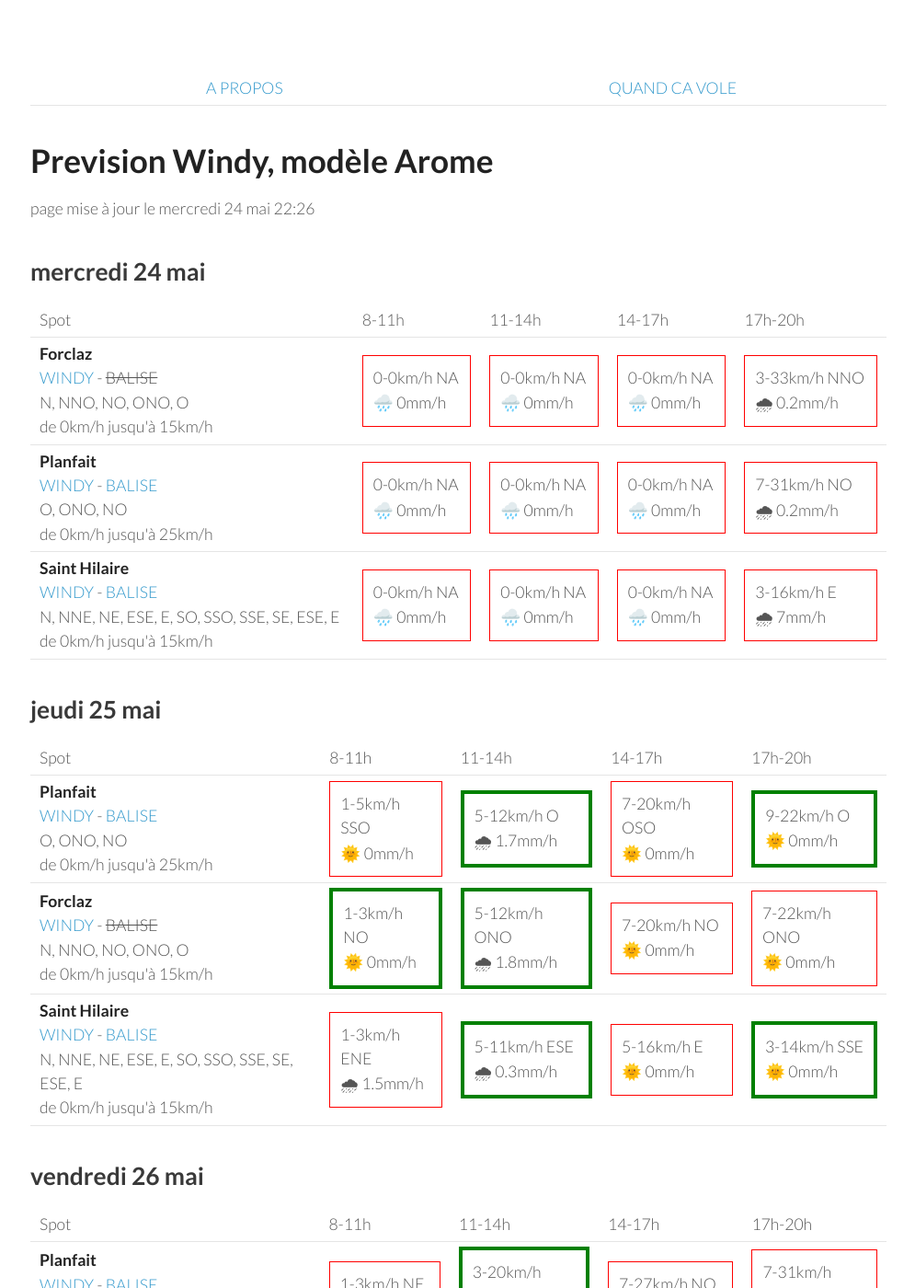
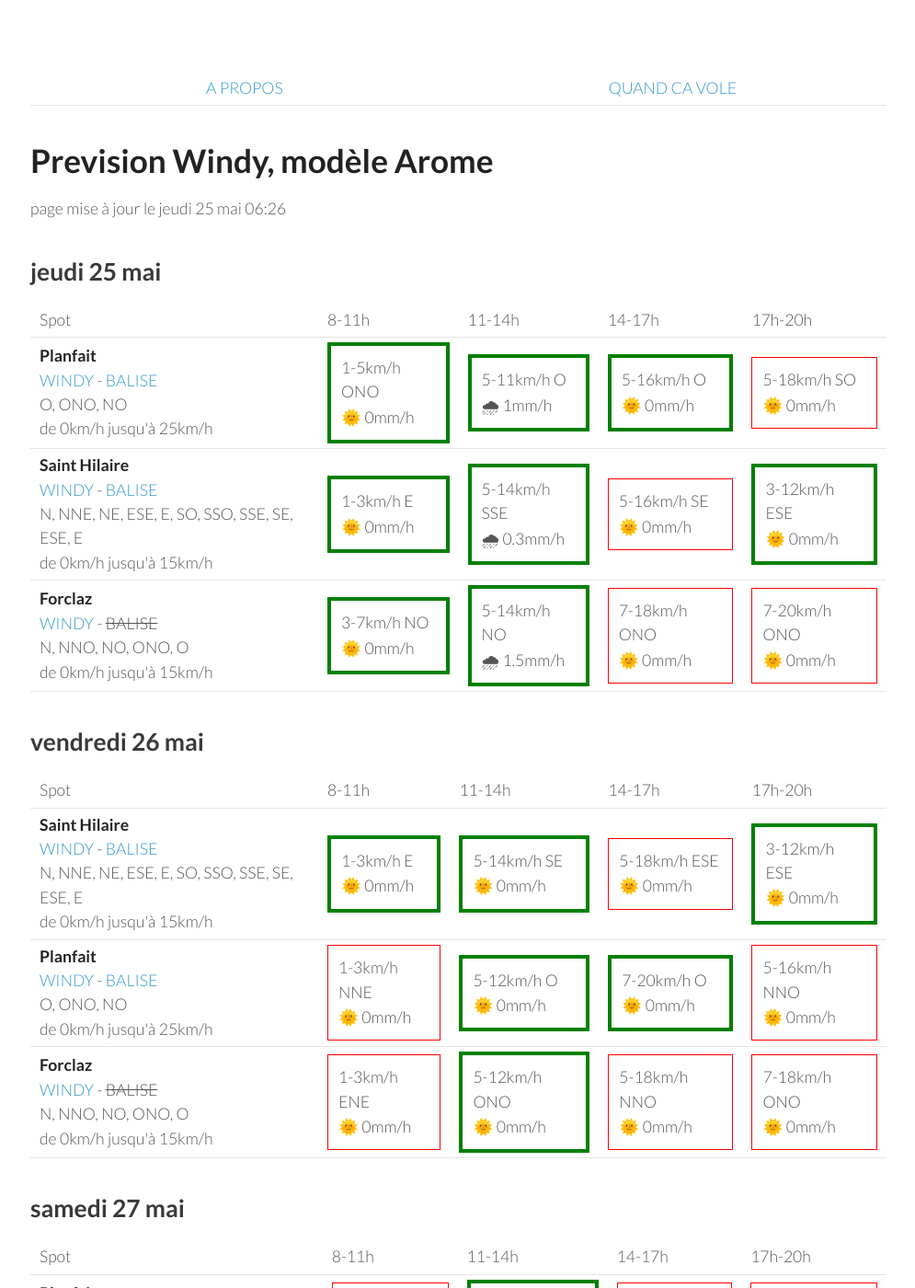
Before and after one commit to parapente-dans-le-nord/parapente-dans-le-nord.github.io, a Jekyll site: the page built from alpes_nord.markdown, in a window 1280 px wide and 1400 px high. Shown: the whole window at 92% size, without its empty margins (25-1020 px from the left). Built offline with Jekyll 4.4.1, drawn with Linux system fonts in a browser that asks for light colours; some of the changed text lies outside the part shown.

Commit message:
update index.markdown

```diff
--- a/alpes_nord.markdown
+++ b/alpes_nord.markdown
@@ -7,51 +7,8 @@ title:  "Tous les spots"
 {: .links}
 
 # Prevision Windy, modèle Arome
-page mise à jour le mercredi 24 mai 22:26
+page mise à jour le jeudi 25 mai 06:26
 
-## mercredi 24 mai
-
-{::nomarkdown}
-<table>
-  <tbody>
-    <tr>
-      <td>Spot</td>
-      <td>8-11h</td>
-      <td>11-14h</td>
-      <td>14-17h</td>
-      <td>17h-20h</td>
-    </tr>
-<tr>
-        <td><strong>Forclaz</strong><br><a href="https://windy.com/45.814/6.247?45.375,6.246,8,m:eVwaglz">WINDY</a> - <span class="no-balise"> BALISE </span><br> <span class="vent-favorable">N, NNO, NO, ONO, O</span><br><span class="force-vent">de 0km/h jusqu'à 15km/h</span> </td>
-
-            <td><div class="not-flyable"><p>0-0km/h NA</p><p>🌧️ 0mm/h</p></div></td>
-            <td><div class="not-flyable"><p>0-0km/h NA</p><p>🌧️ 0mm/h</p></div></td>
-            <td><div class="not-flyable"><p>0-0km/h NA</p><p>🌧️ 0mm/h</p></div></td>
-            <td><div class="not-flyable"><p>3-33km/h NNO</p><p>🌧 0.2mm/h</p></div></td>
-
-    </tr>
-<tr>
-        <td><strong>Planfait</strong><br><a href="https://windy.com/45.853/6.223?45.415,6.223,8">WINDY</a> - <span class=""><a href="https://www.openwindmap.org/PP496">BALISE</a> </span><br> <span class="vent-favorable">O, ONO, NO</span><br><span class="force-vent">de 0km/h jusqu'à 25km/h</span> </td>
-
-            <td><div class="not-flyable"><p>0-0km/h NA</p><p>🌧️ 0mm/h</p></div></td>
-            <td><div class="not-flyable"><p>0-0km/h NA</p><p>🌧️ 0mm/h</p></div></td>
-            <td><div class="not-flyable"><p>0-0km/h NA</p><p>🌧️ 0mm/h</p></div></td>
-            <td><div class="not-flyable"><p>7-31km/h NO</p><p>🌧 0.2mm/h</p></div></td>
-
-    </tr>
-<tr>
-        <td><strong>Saint Hilaire</strong><br><a href="https://windy.com/45.307/5.888?45.087,5.889,9,m:eUFagkX">WINDY</a> - <span class=""><a href="http://www.balisemeteo.com/balise.php?idBalise=61">BALISE</a> </span><br> <span class="vent-favorable">N, NNE, NE, ESE, E, SO, SSO, SSE, SE, ESE, E</span><br><span class="force-vent">de 0km/h jusqu'à 15km/h</span> </td>
-
-            <td><div class="not-flyable"><p>0-0km/h NA</p><p>🌧️ 0mm/h</p></div></td>
-            <td><div class="not-flyable"><p>0-0km/h NA</p><p>🌧️ 0mm/h</p></div></td>
-            <td><div class="not-flyable"><p>0-0km/h NA</p><p>🌧️ 0mm/h</p></div></td>
-            <td><div class="not-flyable"><p>3-16km/h E</p><p>🌧 7mm/h</p></div></td>
-
-    </tr>
-
-</tbody>
-</table>
-{:/}
 ## jeudi 25 mai
 
 {::nomarkdown}
@@ -67,30 +24,30 @@ page mise à jour le mercredi 24 mai 22:26
 <tr>
         <td><strong>Planfait</strong><br><a href="https://windy.com/45.853/6.223?45.415,6.223,8">WINDY</a> - <span class=""><a href="https://www.openwindmap.org/PP496">BALISE</a> </span><br> <span class="vent-favorable">O, ONO, NO</span><br><span class="force-vent">de 0km/h jusqu'à 25km/h</span> </td>
 
-            <td><div class="not-flyable"><p>1-5km/h SSO</p><p>🌞 0mm/h</p></div></td>
-            <td><div class="flyable"><p>5-12km/h O</p><p>🌧 1.7mm/h</p></div></td>
-            <td><div class="not-flyable"><p>7-20km/h OSO</p><p>🌞 0mm/h</p></div></td>
-            <td><div class="flyable"><p>9-22km/h O</p><p>🌞 0mm/h</p></div></td>
+            <td><div class="flyable"><p>1-5km/h ONO</p><p>🌞 0mm/h</p></div></td>
+            <td><div class="flyable"><p>5-11km/h O</p><p>🌧 1mm/h</p></div></td>
+            <td><div class="flyable"><p>5-16km/h O</p><p>🌞 0mm/h</p></div></td>
+            <td><div class="not-flyable"><p>5-18km/h SO</p><p>🌞 0mm/h</p></div></td>
+
+
+    </tr>
+<tr>
+        <td><strong>Saint Hilaire</strong><br><a href="https://windy.com/45.307/5.888?45.087,5.889,9,m:eUFagkX">WINDY</a> - <span class=""><a href="http://www.balisemeteo.com/balise.php?idBalise=61">BALISE</a> </span><br> <span class="vent-favorable">N, NNE, NE, ESE, E, SO, SSO, SSE, SE, ESE, E</span><br><span class="force-vent">de 0km/h jusqu'à 15km/h</span> </td>
+
+            <td><div class="flyable"><p>1-3km/h E</p><p>🌞 0mm/h</p></div></td>
+            <td><div class="flyable"><p>5-14km/h SSE</p><p>🌧 0.3mm/h</p></div></td>
+            <td><div class="not-flyable"><p>5-16km/h SE</p><p>🌞 0mm/h</p></div></td>
+            <td><div class="flyable"><p>3-12km/h ESE</p><p>🌞 0mm/h</p></div></td>
 
 
     </tr>
 <tr>
         <td><strong>Forclaz</strong><br><a href="https://windy.com/45.814/6.247?45.375,6.246,8,m:eVwaglz">WINDY</a> - <span class="no-balise"> BALISE </span><br> <span class="vent-favorable">N, NNO, NO, ONO, O</span><br><span class="force-vent">de 0km/h jusqu'à 15km/h</span> </td>
 
-            <td><div class="flyable"><p>1-3km/h NO</p><p>🌞 0mm/h</p></div></td>
-            <td><div class="flyable"><p>5-12km/h ONO</p><p>🌧 1.8mm/h</p></div></td>
-            <td><div class="not-flyable"><p>7-20km/h NO</p><p>🌞 0mm/h</p></div></td>
-            <td><div class="not-flyable"><p>7-22km/h ONO</p><p>🌞 0mm/h</p></div></td>
-
-
-    </tr>
-<tr>
-        <td><strong>Saint Hilaire</strong><br><a href="https://windy.com/45.307/5.888?45.087,5.889,9,m:eUFagkX">WINDY</a> - <span class=""><a href="http://www.balisemeteo.com/balise.php?idBalise=61">BALISE</a> </span><br> <span class="vent-favorable">N, NNE, NE, ESE, E, SO, SSO, SSE, SE, ESE, E</span><br><span class="force-vent">de 0km/h jusqu'à 15km/h</span> </td>
-
-            <td><div class="not-flyable"><p>1-3km/h ENE</p><p>🌧 1.5mm/h</p></div></td>
-            <td><div class="flyable"><p>5-11km/h ESE</p><p>🌧 0.3mm/h</p></div></td>
-            <td><div class="not-flyable"><p>5-16km/h E</p><p>🌞 0mm/h</p></div></td>
-            <td><div class="flyable"><p>3-14km/h SSE</p><p>🌞 0mm/h</p></div></td>
+            <td><div class="flyable"><p>3-7km/h NO</p><p>🌞 0mm/h</p></div></td>
+            <td><div class="flyable"><p>5-14km/h NO</p><p>🌧 1.5mm/h</p></div></td>
+            <td><div class="not-flyable"><p>7-18km/h ONO</p><p>🌞 0mm/h</p></div></td>
+            <td><div class="not-flyable"><p>7-20km/h ONO</p><p>🌞 0mm/h</p></div></td>
 
 
     </tr>
@@ -111,22 +68,22 @@ page mise à jour le mercredi 24 mai 22:26
       <td>17h-20h</td>
     </tr>
 <tr>
-        <td><strong>Planfait</strong><br><a href="https://windy.com/45.853/6.223?45.415,6.223,8">WINDY</a> - <span class=""><a href="https://www.openwindmap.org/PP496">BALISE</a> </span><br> <span class="vent-favorable">O, ONO, NO</span><br><span class="force-vent">de 0km/h jusqu'à 25km/h</span> </td>
+        <td><strong>Saint Hilaire</strong><br><a href="https://windy.com/45.307/5.888?45.087,5.889,9,m:eUFagkX">WINDY</a> - <span class=""><a href="http://www.balisemeteo.com/balise.php?idBalise=61">BALISE</a> </span><br> <span class="vent-favorable">N, NNE, NE, ESE, E, SO, SSO, SSE, SE, ESE, E</span><br><span class="force-vent">de 0km/h jusqu'à 15km/h</span> </td>
 
-            <td><div class="not-flyable"><p>1-3km/h NE</p><p>🌞 0mm/h</p></div></td>
-            <td><div class="flyable"><p>3-20km/h ONO</p><p>🌞 0mm/h</p></div></td>
-            <td><div class="not-flyable"><p>7-27km/h NO</p><p>🌞 0mm/h</p></div></td>
-            <td><div class="not-flyable"><p>7-31km/h NNO</p><p>🌧 0.2mm/h</p></div></td>
+            <td><div class="flyable"><p>1-3km/h E</p><p>🌞 0mm/h</p></div></td>
+            <td><div class="flyable"><p>5-14km/h SE</p><p>🌞 0mm/h</p></div></td>
+            <td><div class="not-flyable"><p>5-18km/h ESE</p><p>🌞 0mm/h</p></div></td>
+            <td><div class="flyable"><p>3-12km/h ESE</p><p>🌞 0mm/h</p></div></td>
 
 
     </tr>
 <tr>
-        <td><strong>Saint Hilaire</strong><br><a href="https://windy.com/45.307/5.888?45.087,5.889,9,m:eUFagkX">WINDY</a> - <span class=""><a href="http://www.balisemeteo.com/balise.php?idBalise=61">BALISE</a> </span><br> <span class="vent-favorable">N, NNE, NE, ESE, E, SO, SSO, SSE, SE, ESE, E</span><br><span class="force-vent">de 0km/h jusqu'à 15km/h</span> </td>
+        <td><strong>Planfait</strong><br><a href="https://windy.com/45.853/6.223?45.415,6.223,8">WINDY</a> - <span class=""><a href="https://www.openwindmap.org/PP496">BALISE</a> </span><br> <span class="vent-favorable">O, ONO, NO</span><br><span class="force-vent">de 0km/h jusqu'à 25km/h</span> </td>
 
-            <td><div class="flyable"><p>1-1km/h E</p><p>🌞 0mm/h</p></div></td>
-            <td><div class="not-flyable"><p>3-20km/h NO</p><p>🌞 0mm/h</p></div></td>
-            <td><div class="not-flyable"><p>3-24km/h ONO</p><p>🌞 0mm/h</p></div></td>
-            <td><div class="not-flyable"><p>3-33km/h SE</p><p>🌧 0.3mm/h</p></div></td>
+            <td><div class="not-flyable"><p>1-3km/h NNE</p><p>🌞 0mm/h</p></div></td>
+            <td><div class="flyable"><p>5-12km/h O</p><p>🌞 0mm/h</p></div></td>
+            <td><div class="flyable"><p>7-20km/h O</p><p>🌞 0mm/h</p></div></td>
+            <td><div class="not-flyable"><p>5-16km/h NNO</p><p>🌞 0mm/h</p></div></td>
 
 
     </tr>
@@ -134,9 +91,9 @@ page mise à jour le mercredi 24 mai 22:26
         <td><strong>Forclaz</strong><br><a href="https://windy.com/45.814/6.247?45.375,6.246,8,m:eVwaglz">WINDY</a> - <span class="no-balise"> BALISE </span><br> <span class="vent-favorable">N, NNO, NO, ONO, O</span><br><span class="force-vent">de 0km/h jusqu'à 15km/h</span> </td>
 
             <td><div class="not-flyable"><p>1-3km/h ENE</p><p>🌞 0mm/h</p></div></td>
-            <td><div class="not-flyable"><p>3-20km/h ONO</p><p>🌞 0mm/h</p></div></td>
-            <td><div class="not-flyable"><p>7-27km/h ONO</p><p>🌞 0mm/h</p></div></td>
-            <td><div class="not-flyable"><p>7-31km/h NO</p><p>🌞 0mm/h</p></div></td>
+            <td><div class="flyable"><p>5-12km/h ONO</p><p>🌞 0mm/h</p></div></td>
+            <td><div class="not-flyable"><p>5-18km/h NNO</p><p>🌞 0mm/h</p></div></td>
+            <td><div class="not-flyable"><p>7-18km/h ONO</p><p>🌞 0mm/h</p></div></td>
 
 
     </tr>
@@ -159,30 +116,30 @@ page mise à jour le mercredi 24 mai 22:26
 <tr>
         <td><strong>Planfait</strong><br><a href="https://windy.com/45.853/6.223?45.415,6.223,8">WINDY</a> - <span class=""><a href="https://www.openwindmap.org/PP496">BALISE</a> </span><br> <span class="vent-favorable">O, ONO, NO</span><br><span class="force-vent">de 0km/h jusqu'à 25km/h</span> </td>
 
-            <td><div class="not-flyable"><p>1-14km/h ESE</p><p>🌞 0mm/h</p></div></td>
-            <td><div class="flyable"><p>5-22km/h ONO</p><p>🌞 0mm/h</p></div></td>
-            <td><div class="not-flyable"><p>7-27km/h ONO</p><p>🌞 0mm/h</p></div></td>
-            <td><div class="not-flyable"><p>7-29km/h NO</p><p>🌞 0mm/h</p></div></td>
+            <td><div class="not-flyable"><p>1-12km/h ESE</p><p>🌞 0mm/h</p></div></td>
+            <td><div class="flyable"><p>5-20km/h ONO</p><p>🌞 0mm/h</p></div></td>
+            <td><div class="not-flyable"><p>5-27km/h NO</p><p>🌞 0mm/h</p></div></td>
+            <td><div class="not-flyable"><p>5-29km/h ONO</p><p>🌞 0mm/h</p></div></td>
 
 
     </tr>
 <tr>
         <td><strong>Forclaz</strong><br><a href="https://windy.com/45.814/6.247?45.375,6.246,8,m:eVwaglz">WINDY</a> - <span class="no-balise"> BALISE </span><br> <span class="vent-favorable">N, NNO, NO, ONO, O</span><br><span class="force-vent">de 0km/h jusqu'à 15km/h</span> </td>
 
-            <td><div class="not-flyable"><p>3-16km/h SE</p><p>🌞 0mm/h</p></div></td>
-            <td><div class="not-flyable"><p>3-20km/h ONO</p><p>🌞 0mm/h</p></div></td>
-            <td><div class="not-flyable"><p>5-27km/h ONO</p><p>🌞 0mm/h</p></div></td>
-            <td><div class="not-flyable"><p>5-27km/h NO</p><p>🌞 0mm/h</p></div></td>
+            <td><div class="not-flyable"><p>3-14km/h SE</p><p>🌞 0mm/h</p></div></td>
+            <td><div class="not-flyable"><p>3-18km/h ONO</p><p>🌞 0mm/h</p></div></td>
+            <td><div class="not-flyable"><p>5-25km/h NO</p><p>🌞 0mm/h</p></div></td>
+            <td><div class="not-flyable"><p>5-29km/h O</p><p>🌞 0mm/h</p></div></td>
 
 
     </tr>
 <tr>
         <td><strong>Saint Hilaire</strong><br><a href="https://windy.com/45.307/5.888?45.087,5.889,9,m:eUFagkX">WINDY</a> - <span class=""><a href="http://www.balisemeteo.com/balise.php?idBalise=61">BALISE</a> </span><br> <span class="vent-favorable">N, NNE, NE, ESE, E, SO, SSO, SSE, SE, ESE, E</span><br><span class="force-vent">de 0km/h jusqu'à 15km/h</span> </td>
 
-            <td><div class="not-flyable"><p>1-12km/h ONO</p><p>🌞 0mm/h</p></div></td>
-            <td><div class="not-flyable"><p>1-16km/h ONO</p><p>🌞 0mm/h</p></div></td>
-            <td><div class="not-flyable"><p>3-27km/h OSO</p><p>🌧 0.3mm/h</p></div></td>
-            <td><div class="not-flyable"><p>3-29km/h SO</p><p>🌧 1.2mm/h</p></div></td>
+            <td><div class="not-flyable"><p>1-12km/h NO</p><p>🌞 0mm/h</p></div></td>
+            <td><div class="not-flyable"><p>1-18km/h ONO</p><p>🌞 0mm/h</p></div></td>
+            <td><div class="not-flyable"><p>5-27km/h O</p><p>🌧 0.3mm/h</p></div></td>
+            <td><div class="not-flyable"><p>3-31km/h OSO</p><p>🌧 0.4mm/h</p></div></td>
 
 
     </tr>
@@ -206,17 +163,17 @@ page mise à jour le mercredi 24 mai 22:26
         <td><strong>Planfait</strong><br><a href="https://windy.com/45.853/6.223?45.415,6.223,8">WINDY</a> - <span class=""><a href="https://www.openwindmap.org/PP496">BALISE</a> </span><br> <span class="vent-favorable">O, ONO, NO</span><br><span class="force-vent">de 0km/h jusqu'à 25km/h</span> </td>
 
             <td><div class="not-flyable"><p>3-16km/h ESE</p><p>🌞 0mm/h</p></div></td>
-            <td><div class="flyable"><p>3-18km/h ONO</p><p>🌞 0mm/h</p></div></td>
-            <td><div class="not-flyable"><p>5-27km/h NO</p><p>🌧 0.2mm/h</p></div></td>
-            <td><div class="not-flyable"><p>1-27km/h E</p><p>🌧 1.4mm/h</p></div></td>
+            <td><div class="flyable"><p>5-20km/h NO</p><p>🌞 0mm/h</p></div></td>
+            <td><div class="flyable"><p>7-25km/h NO</p><p>🌧 0.3mm/h</p></div></td>
+            <td><div class="not-flyable"><p>7-29km/h NNO</p><p>🌧 0.3mm/h</p></div></td>
 
 
     </tr>
 <tr>
         <td><strong>Saint Hilaire</strong><br><a href="https://windy.com/45.307/5.888?45.087,5.889,9,m:eUFagkX">WINDY</a> - <span class=""><a href="http://www.balisemeteo.com/balise.php?idBalise=61">BALISE</a> </span><br> <span class="vent-favorable">N, NNE, NE, ESE, E, SO, SSO, SSE, SE, ESE, E</span><br><span class="force-vent">de 0km/h jusqu'à 15km/h</span> </td>
 
-            <td><div class="not-flyable"><p>1-12km/h NNO</p><p>🌞 0mm/h</p></div></td>
-            <td><div class="not-flyable"><p>1-18km/h ONO</p><p>🌞 0mm/h</p></div></td>
+            <td><div class="not-flyable"><p>1-12km/h O</p><p>🌞 0mm/h</p></div></td>
+            <td><div class="not-flyable"><p>1-16km/h ONO</p><p>🌞 0mm/h</p></div></td>
             <td><div class="not-flyable"><p>1-27km/h ONO</p><p>🌧 1.3mm/h</p></div></td>
             <td><div class="not-flyable"><p>1-25km/h NNO</p><p>🌧 2.7mm/h</p></div></td>
 
@@ -226,9 +183,9 @@ page mise à jour le mercredi 24 mai 22:26
         <td><strong>Forclaz</strong><br><a href="https://windy.com/45.814/6.247?45.375,6.246,8,m:eVwaglz">WINDY</a> - <span class="no-balise"> BALISE </span><br> <span class="vent-favorable">N, NNO, NO, ONO, O</span><br><span class="force-vent">de 0km/h jusqu'à 15km/h</span> </td>
 
             <td><div class="not-flyable"><p>3-18km/h SE</p><p>🌞 0mm/h</p></div></td>
-            <td><div class="not-flyable"><p>3-18km/h ONO</p><p>🌞 0mm/h</p></div></td>
-            <td><div class="not-flyable"><p>3-25km/h NO</p><p>🌧 0.4mm/h</p></div></td>
-            <td><div class="not-flyable"><p>3-27km/h E</p><p>🌧 2.2mm/h</p></div></td>
+            <td><div class="not-flyable"><p>3-20km/h ONO</p><p>🌞 0mm/h</p></div></td>
+            <td><div class="not-flyable"><p>5-25km/h NO</p><p>🌧 0.3mm/h</p></div></td>
+            <td><div class="not-flyable"><p>5-29km/h NO</p><p>🌧 0.2mm/h</p></div></td>
 
 
     </tr>
@@ -251,10 +208,10 @@ page mise à jour le mercredi 24 mai 22:26
 <tr>
         <td><strong>Planfait</strong><br><a href="https://windy.com/45.853/6.223?45.415,6.223,8">WINDY</a> - <span class=""><a href="https://www.openwindmap.org/PP496">BALISE</a> </span><br> <span class="vent-favorable">O, ONO, NO</span><br><span class="force-vent">de 0km/h jusqu'à 25km/h</span> </td>
 
-            <td><div class="not-flyable"><p>1-14km/h ESE</p><p>🌞 0mm/h</p></div></td>
-            <td><div class="flyable"><p>3-20km/h NO</p><p>🌞 0mm/h</p></div></td>
-            <td><div class="not-flyable"><p>1-25km/h E</p><p>🌧 2.1mm/h</p></div></td>
-            <td><div class="not-flyable"><p>3-22km/h NE</p><p>🌧 2mm/h</p></div></td>
+            <td><div class="not-flyable"><p>3-16km/h SE</p><p>🌞 0mm/h</p></div></td>
+            <td><div class="flyable"><p>5-22km/h ONO</p><p>🌞 0mm/h</p></div></td>
+            <td><div class="not-flyable"><p>7-29km/h NO</p><p>🌞 0mm/h</p></div></td>
+            <td><div class="not-flyable"><p>5-33km/h NNO</p><p>🌞 0mm/h</p></div></td>
 
 
     </tr>
@@ -262,9 +219,9 @@ page mise à jour le mercredi 24 mai 22:26
         <td><strong>Forclaz</strong><br><a href="https://windy.com/45.814/6.247?45.375,6.246,8,m:eVwaglz">WINDY</a> - <span class="no-balise"> BALISE </span><br> <span class="vent-favorable">N, NNO, NO, ONO, O</span><br><span class="force-vent">de 0km/h jusqu'à 15km/h</span> </td>
 
             <td><div class="not-flyable"><p>3-16km/h SE</p><p>🌞 0mm/h</p></div></td>
-            <td><div class="not-flyable"><p>3-20km/h ONO</p><p>🌞 0mm/h</p></div></td>
-            <td><div class="not-flyable"><p>0-25km/h ENE</p><p>🌧 2.3mm/h</p></div></td>
-            <td><div class="not-flyable"><p>5-22km/h NE</p><p>🌧 1.9mm/h</p></div></td>
+            <td><div class="not-flyable"><p>5-22km/h ONO</p><p>🌞 0mm/h</p></div></td>
+            <td><div class="not-flyable"><p>7-29km/h NO</p><p>🌞 0mm/h</p></div></td>
+            <td><div class="not-flyable"><p>1-33km/h ONO</p><p>🌞 0mm/h</p></div></td>
 
 
     </tr>
```
